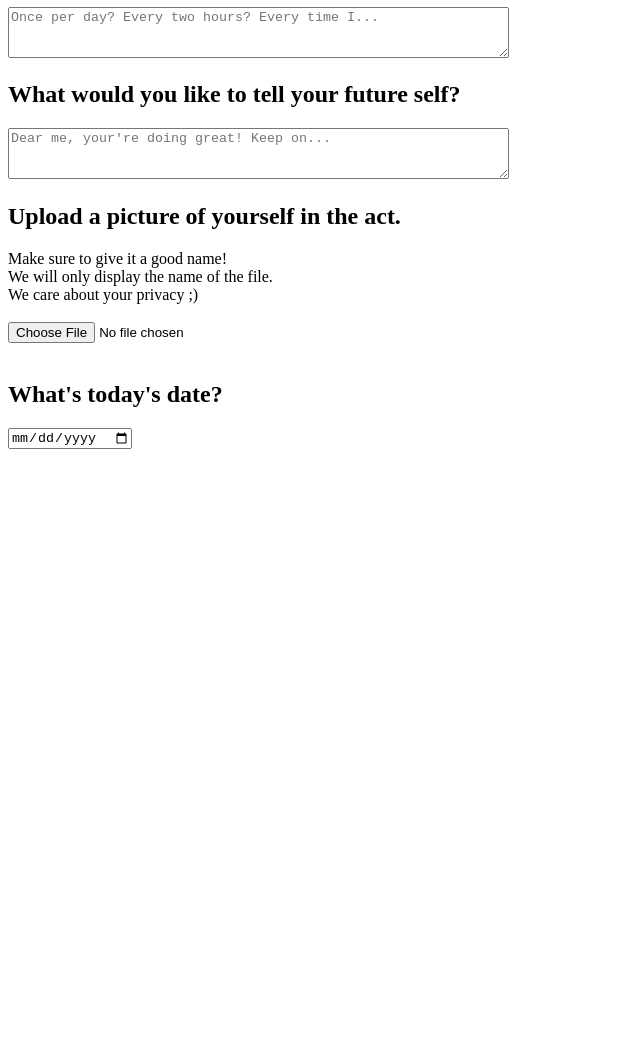
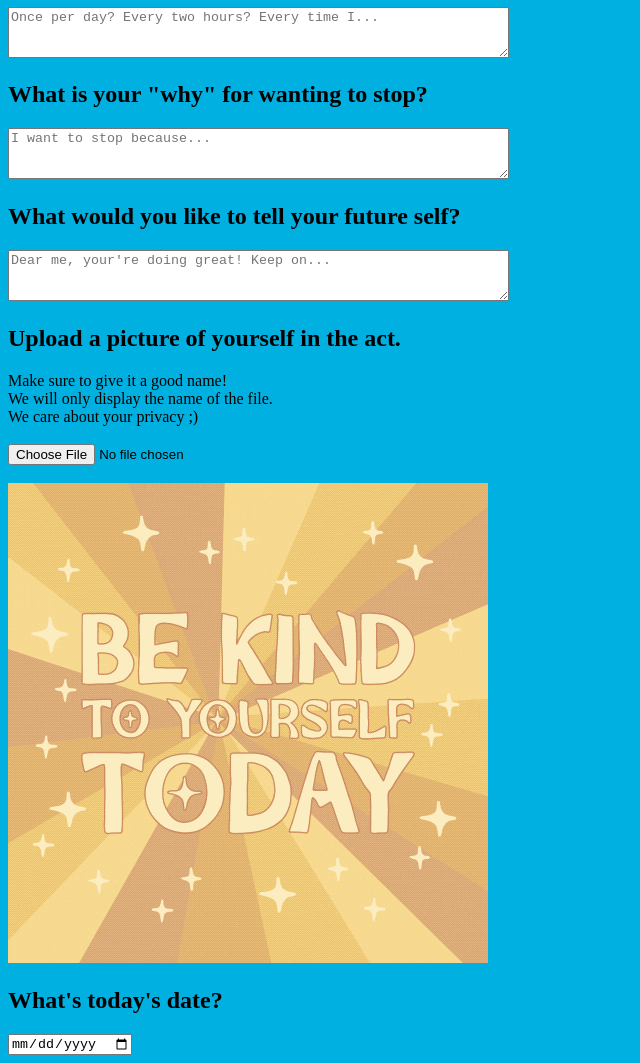
Before and after one commit to jonathanyvargas/00b-collaboration, a plain HTML site: page project-1/bad-habits/index.html in a window 1280 px wide. Shown: the part 400-1463 px from the top of the page, without its empty margins (0-640 px from the left). Before the commit the page ends 857 px from the top, so only its background shows below. Drawn offline with Linux system fonts and the light colour scheme.

Commit message:
added bg color, gif, & Q's

```diff
--- a/project-1/bad-habits/index.html
+++ b/project-1/bad-habits/index.html
@@ -6,6 +6,7 @@
     <title>Document</title>
 </head>
 <body>
+<body bgcolor="sky blue">
     <Header>
         <h1>What bad habit would you like to change?</h1>
         <img src="ed-sheeran-480.png"
@@ -22,6 +23,8 @@
     <textarea rows="3" cols="60" placeholder="My bad habit is..."></textarea>
     <h2>How often do you find yourself doing this?</h2>
     <textarea rows="3" cols="60" placeholder="Once per day? Every two hours? Every time I..."></textarea><br>
+    <h2>What is your "why" for wanting to stop?</h2>
+    <textarea rows="3" cols="60" placeholder="I want to stop because..."></textarea><br>
     <h2>What would you like to tell your future self?</h2>
     <textarea rows="3" cols="60" placeholder="Dear me, your're doing great! Keep on..."></textarea><br>
     <label for="myfile"><h2>Upload a picture of yourself in the act.</h2>
@@ -30,6 +33,7 @@
     We care about your privacy ;)<br>
 </label><br>
 <input type="file" id="myfile" name="myfile"><br><br>
+<img src="images/Mental Health Gold GIF by INTO ACTION.gif"><br>
 <label for="today"><h2>What's today's date?</h2></label>
 <input type="date" id="today" name="today">
 
```
Also changed, not shown: project-1/bad-habits/images/Mental Health Gold GIF by INTO ACTION.gif (added), 1 other file.
